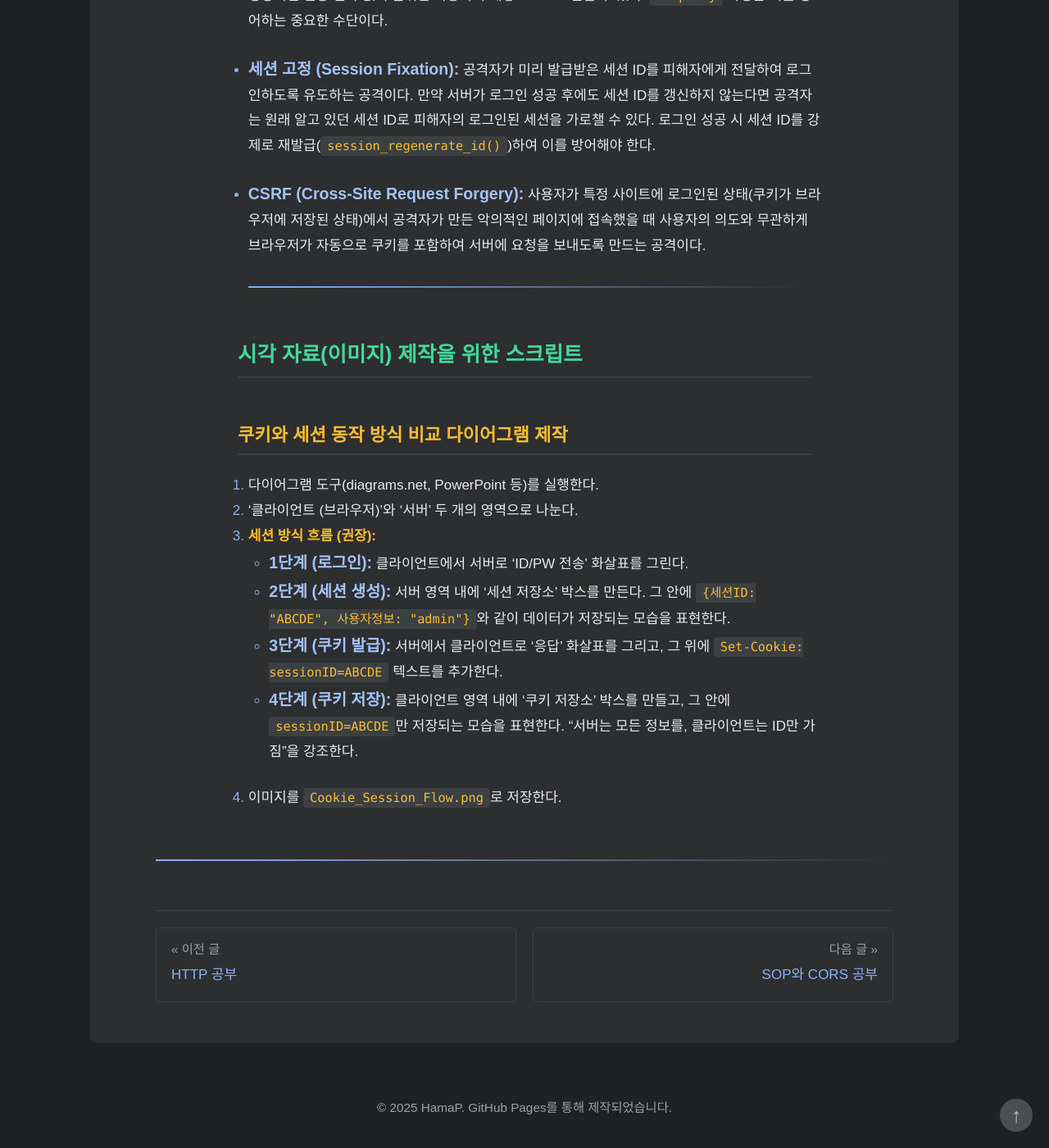
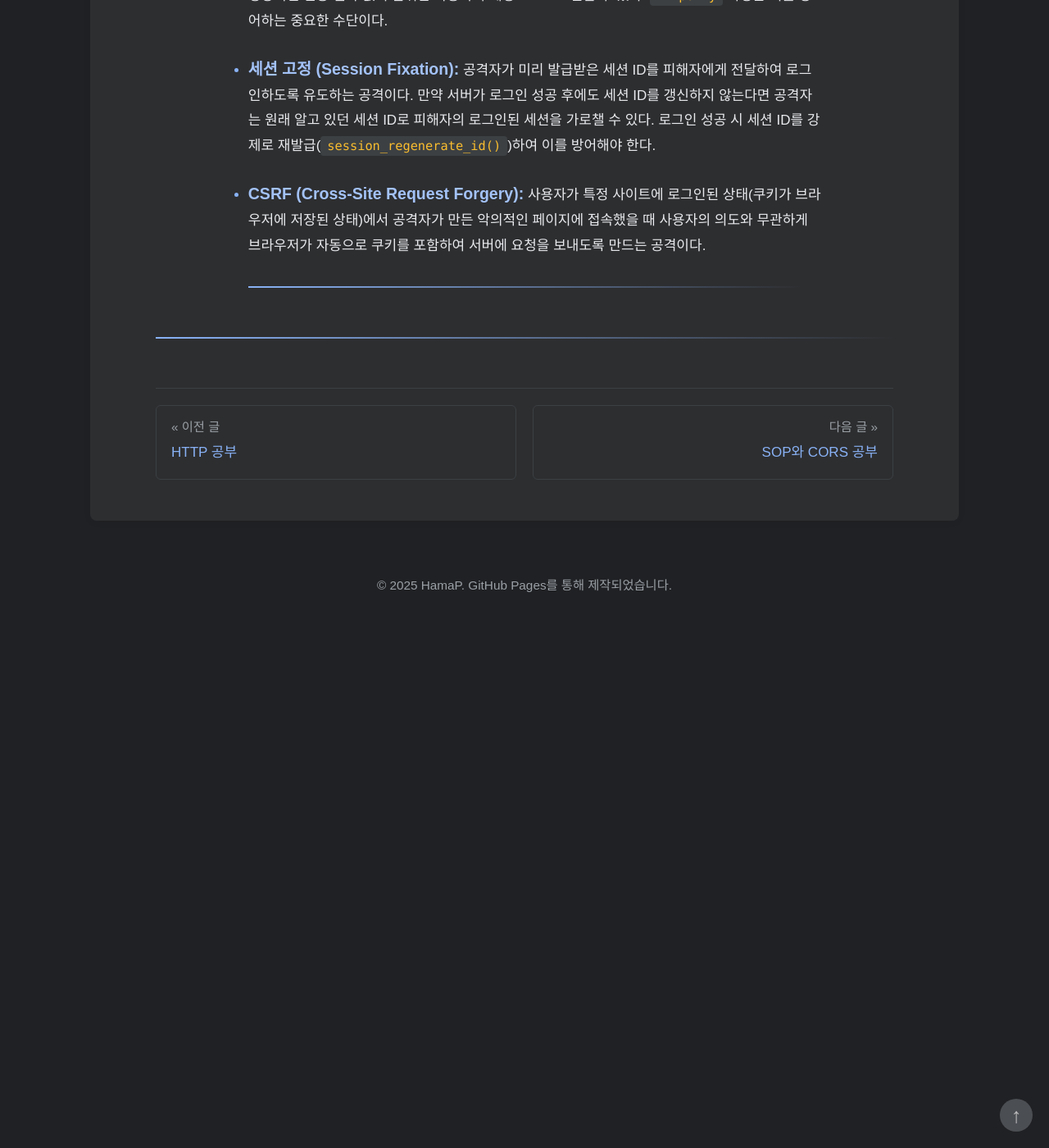
Before and after one commit to HamaP0/HamaP0.github.io, a Jekyll site: the page built from _posts/웹 기술/2025-08-13-CookieSession_study.md, in a window 1280 px wide and 1400 px high, scrolled down 2249 px. Shown: the whole window at 82% size. Built offline with Jekyll 4.4.1, drawn with Linux system fonts in a browser that asks for light colours; some web fonts are replaced; after the commit the page ends 3012 px from its top, so only the background shows below that.

Commit message:
Update 2025-08-13-CookieSession_study.md

```diff
--- a/_posts/웹 기술/2025-08-13-CookieSession_study.md
+++ b/_posts/웹 기술/2025-08-13-CookieSession_study.md
@@ -49,19 +49,3 @@ HTTP 프로토콜은 상태를 저장하지 않는(Stateless) 특성이 있어
     사용자가 특정 사이트에 로그인된 상태(쿠키가 브라우저에 저장된 상태)에서 공격자가 만든 악의적인 페이지에 접속했을 때 사용자의 의도와 무관하게 브라우저가 자동으로 쿠키를 포함하여 서버에 요청을 보내도록 만드는 공격이다.
 
 <hr class="short-rule">
-
-
-
-
-### 시각 자료(이미지) 제작을 위한 스크립트
-
-#### **쿠키와 세션 동작 방식 비교 다이어그램 제작**
-
-1.  다이어그램 도구(diagrams.net, PowerPoint 등)를 실행한다.
-2.  '클라이언트 (브라우저)'와 '서버' 두 개의 영역으로 나눈다.
-3.  **세션 방식 흐름 (권장):**
-    *   **1단계 (로그인):** 클라이언트에서 서버로 'ID/PW 전송' 화살표를 그린다.
-    *   **2단계 (세션 생성):** 서버 영역 내에 '세션 저장소' 박스를 만든다. 그 안에 `{세션ID: "ABCDE", 사용자정보: "admin"}`와 같이 데이터가 저장되는 모습을 표현한다.
-    *   **3단계 (쿠키 발급):** 서버에서 클라이언트로 '응답' 화살표를 그리고, 그 위에 `Set-Cookie: sessionID=ABCDE` 텍스트를 추가한다.
-    *   **4단계 (쿠키 저장):** 클라이언트 영역 내에 '쿠키 저장소' 박스를 만들고, 그 안에 `sessionID=ABCDE`만 저장되는 모습을 표현한다. "서버는 모든 정보를, 클라이언트는 ID만 가짐"을 강조한다.
-4.  이미지를 `Cookie_Session_Flow.png`로 저장한다.
```
